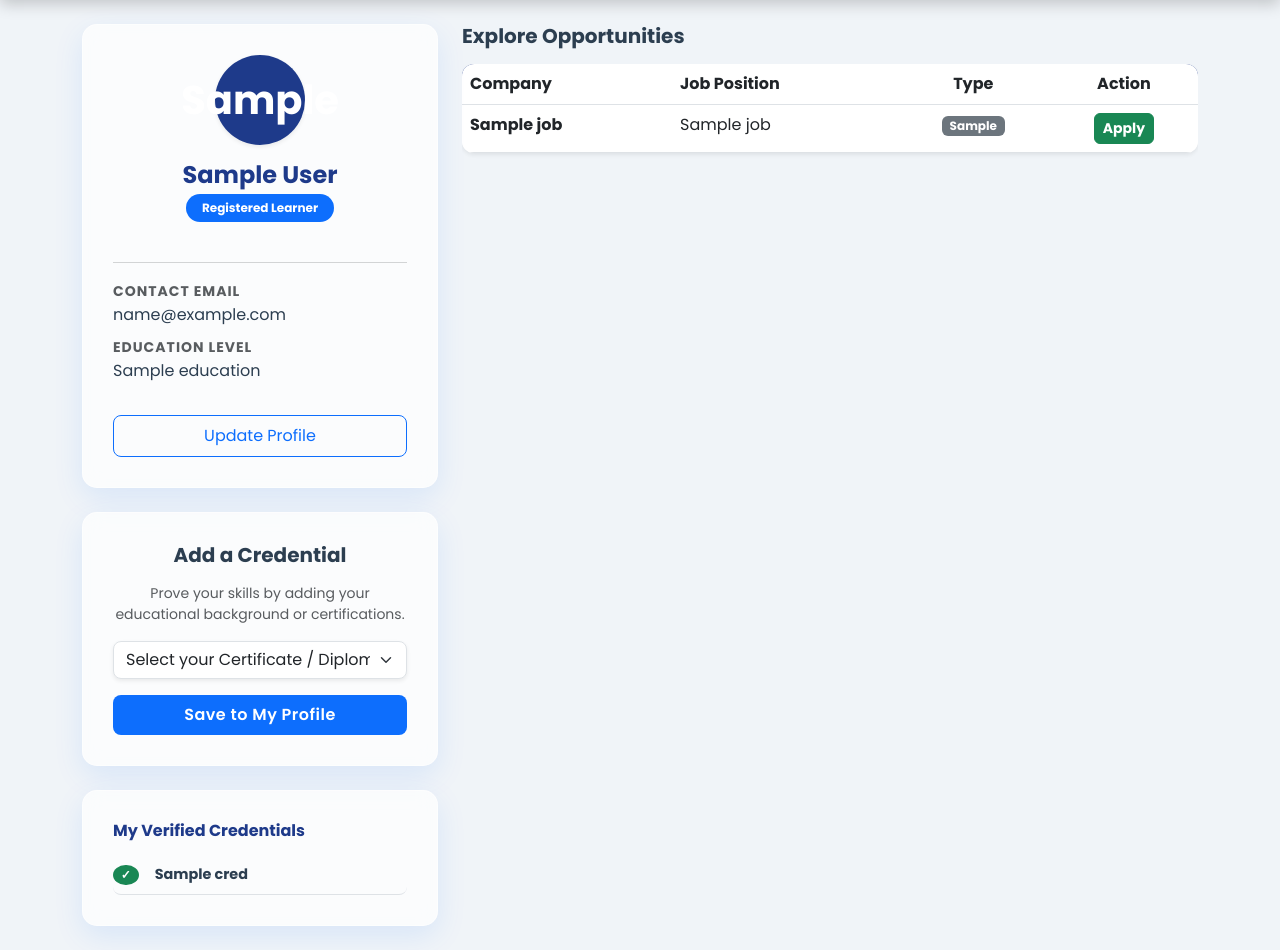
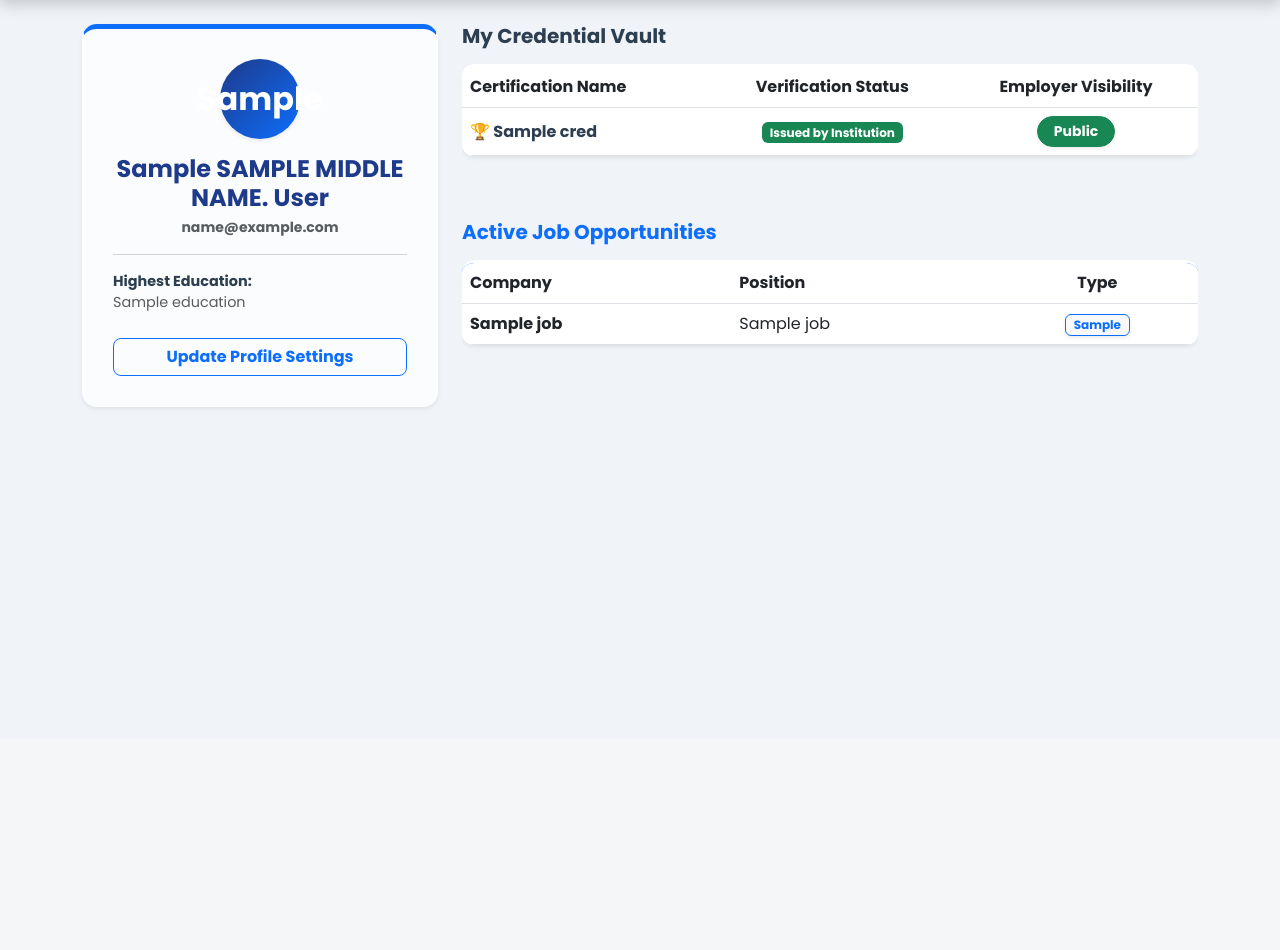
Before and after one commit to Jeysi-Oli/AxisLink-System, a Flask app: template templates/learner_dashboard.html in a window 1280 px wide. Shown: the part 62-1012 px from the top of the page. After the commit the page ends 471 px from the top, so only its background shows below. Run offline with Flask 3, Linux system fonts and the light colour scheme; the template is opened without the code that fills it: most values are stand-ins (such as "Sample title", 1, 10 or a date in 2020).

Commit message:
Revamp learner dashboard layout and styling for improved user experience, including enhanced profile card, credential vault display, and job opportunities section.

```diff
--- a/templates/learner_dashboard.html
+++ b/templates/learner_dashboard.html
@@ -1,199 +1,146 @@
-<!-- ======================================================================= -->
-<!-- MODULE: learner_dashboard.html                                          -->
-<!-- DESCRIPTION: Serves as the primary user interface for authenticated     -->
-<!--              learners. Displays the personal profile, credential        -->
-<!--              management form, and available job opportunities.          -->
-<!-- ======================================================================= -->
-
 {% extends "base.html" %} {% block content %}
-<div class="row mt-4">
-    <!-- ========================================== -->
-    <!-- SECTION 1: LEARNER PROFILE CARD            -->
-    <!-- ========================================== -->
-    <div class="col-lg-4 mb-4">
-        <div class="glass-card text-center">
-            <!-- Render dynamic user avatar utilizing the initial character of the first name -->
+<div class="row mt-4 mb-5">
+    <div class="col-lg-4">
+        <div
+            class="glass-card mb-4 text-center shadow-sm"
+            style="border-top: 5px solid #0d6efd"
+        >
             <div
-                class="rounded-circle mx-auto mb-3 d-flex justify-content-center align-items-center shadow-sm"
+                class="mb-3 mx-auto d-flex justify-content-center align-items-center rounded-circle shadow-sm"
                 style="
-                    width: 90px;
-                    height: 90px;
-                    background-color: #1e3a8a;
+                    width: 80px;
+                    height: 80px;
+                    background: linear-gradient(135deg, #1e3a8a, #0d6efd);
                     color: white;
-                    font-size: 2.5rem;
+                    font-size: 2rem;
                     font-weight: bold;
                 "
             >
                 {{ learner_info.first_name[0] }}
             </div>
-
-            <!-- Render authenticated learner's full name and status badge -->
             <h4 class="fw-bold mb-1" style="color: #1e3a8a">
-                {{ learner_info.first_name }} {{ learner_info.last_name }}
+                {{ learner_info.first_name }} {% if learner_info.middle_name and
+                learner_info.middle_name.strip() != '' %} {{
+                learner_info.middle_name[0] | upper }}. {% endif %} {{
+                learner_info.last_name }}
             </h4>
-            <span
-                class="badge bg-primary mb-4 px-3 py-2"
-                style="border-radius: 20px"
-                >Registered Learner</span
-            >
-
+            <p class="text-muted small fw-bold mb-3">
+                {{ learner_info.email }}
+            </p>
             <hr class="text-muted" />
-
-            <!-- Render basic contact and educational background information -->
-            <div class="text-start mt-3">
-                <p class="mb-2">
-                    <small
-                        class="text-muted fw-bold text-uppercase"
-                        style="letter-spacing: 1px"
-                        >Contact Email</small
-                    >
-                    <br />
-                    <span style="color: #2c3e50; font-weight: 500"
-                        >{{ learner_info.email }}</span
-                    >
-                </p>
-                <p class="mb-2">
-                    <small
-                        class="text-muted fw-bold text-uppercase"
-                        style="letter-spacing: 1px"
-                        >Education Level</small
-                    >
-                    <br />
-                    <span style="color: #2c3e50; font-weight: 500"
-                        >{{ learner_info.education }}</span
-                    >
+            <div class="text-start mb-4">
+                <p class="mb-1" style="font-size: 0.9rem">
+                    <strong style="color: #2c3e50">Highest Education:</strong
+                    ><br />
+                    <span class="text-muted">{{ learner_info.education }}</span>
                 </p>
             </div>
-
-            <!-- Navigation endpoint for profile modification -->
             <a
                 href="/update_profile"
-                class="btn btn-outline-primary w-100 mt-4 py-2"
+                class="btn btn-outline-primary w-100 fw-bold"
                 style="border-radius: 8px"
             >
-                Update Profile
+                Update Profile Settings
             </a>
-        </div>
-
-        <!-- ========================================== -->
-        <!-- SECTION 2: CREDENTIAL ACQUISITION FORM     -->
-        <!-- ========================================== -->
-        <div class="glass-card mt-4 text-center">
-            <h5 class="fw-bold mb-3" style="color: #2c3e50">
-                Add a Credential
-            </h5>
-            <p class="text-muted small mb-3">
-                Prove your skills by adding your educational background or
-                certifications.
-            </p>
-
-            <!-- Form for associating new credentials with the learner's profile -->
-            <form action="/add_credential" method="POST">
-                <div class="mb-3 text-start">
-                    <select
-                        name="credential_id"
-                        class="form-select shadow-sm"
-                        style="border-radius: 8px"
-                        required
-                    >
-                        <option value="" disabled selected>
-                            Select your Certificate / Diploma...
-                        </option>
-
-                        <!-- Dynamically populate dropdown with available credentials from the database -->
-                        {% for cred in credentials_list %}
-                        <option value="{{ cred.credential_id }}">
-                            {{ cred.credential_name }}
-                        </option>
-                        {% endfor %}
-                    </select>
-                </div>
-                <button type="submit" class="btn btn-custom-blue w-100 py-2">
-                    Save to My Profile
-                </button>
-            </form>
-        </div>
-
-        <!-- ========================================== -->
-        <!-- SECTION 3: ACQUIRED CREDENTIALS DISPLAY    -->
-        <!-- ========================================== -->
-        <div class="glass-card mt-4">
-            <h6 class="fw-bold mb-3" style="color: #1e3a8a">
-                My Verified Credentials
-            </h6>
-
-            <ul class="list-group list-group-flush" style="border-radius: 8px">
-                <!-- Iterate through the learner's verified credentials provided by the backend -->
-                {% for my_cred in my_credentials_list %}
-                <li class="list-group-item bg-transparent px-0 border-bottom">
-                    <div class="d-flex align-items-center">
-                        <span
-                            class="badge bg-success me-3"
-                            style="border-radius: 50%"
-                            >✓</span
-                        >
-                        <strong style="color: #2c3e50; font-size: 0.9rem"
-                            >{{ my_cred.credential_name }}</strong
-                        >
-                    </div>
-                </li>
-                {% else %}
-                <!-- Fallback UI state for learners with no saved credentials -->
-                <li
-                    class="list-group-item bg-transparent px-0 text-muted small text-center border-0 py-3"
-                >
-                    No credentials added yet. Add one above to showcase your
-                    skills!
-                </li>
-                {% endfor %}
-            </ul>
         </div>
     </div>
 
-    <!-- ========================================== -->
-    <!-- SECTION 4: ACTIVE JOB OPPORTUNITIES        -->
-    <!-- ========================================== -->
     <div class="col-lg-8">
-        <h5 class="fw-bold mb-3" style="color: #2c3e50">
-            Explore Opportunities
-        </h5>
-
+        <h5 class="fw-bold mb-3" style="color: #2c3e50">My Credential Vault</h5>
         <div class="table-responsive mb-5">
-            <table class="table table-hover table-custom shadow-sm">
-                <thead>
+            <table
+                class="table table-hover table-custom shadow-sm"
+                style="border-top: 3px solid #1e3a8a"
+            >
+                <thead style="background-color: #f8f9fa; color: #2c3e50">
                     <tr>
-                        <th>Company</th>
-                        <th>Job Position</th>
-                        <th class="text-center">Type</th>
-                        <th class="text-center">Action</th>
+                        <th>Certification Name</th>
+                        <th class="text-center">Verification Status</th>
+                        <th class="text-center">Employer Visibility</th>
                     </tr>
                 </thead>
                 <tbody>
-                    <!-- Iterate through the globally available active job postings -->
+                    {% for my_cred in my_credentials_list %}
+                    <tr>
+                        <td class="fw-bold align-middle" style="color: #2c3e50">
+                            🏆 {{ my_cred.credential_name }}
+                        </td>
+                        <td class="text-center align-middle">
+                            <span
+                                class="badge bg-success"
+                                style="border-radius: 6px"
+                                >Issued by Institution</span
+                            >
+                        </td>
+                        <td class="text-center align-middle">
+                            {% if my_cred.visibility_status == 'Public' %}
+                            <a
+                                href="/toggle_visibility/{{ my_cred.learner_credential_id }}"
+                                class="btn btn-sm btn-success fw-bold px-3 shadow-sm"
+                                style="border-radius: 20px"
+                            >
+                                Public
+                            </a>
+                            {% else %}
+                            <a
+                                href="/toggle_visibility/{{ my_cred.learner_credential_id }}"
+                                class="btn btn-sm btn-secondary fw-bold px-3 shadow-sm"
+                                style="border-radius: 20px"
+                            >
+                                Private
+                            </a>
+                            {% endif %}
+                        </td>
+                    </tr>
+                    {% else %}
+                    <tr>
+                        <td colspan="3" class="text-center text-muted py-4">
+                            Your vault is currently empty. Credentials will
+                            automatically appear here once issued by an
+                            accredited institution.
+                        </td>
+                    </tr>
+                    {% endfor %}
+                </tbody>
+            </table>
+        </div>
+
+        <h5 class="fw-bold mb-3" style="color: #0d6efd">
+            Active Job Opportunities
+        </h5>
+        <div class="table-responsive mb-4">
+            <table
+                class="table table-hover table-custom shadow-sm"
+                style="border-top: 3px solid #0d60fd"
+            >
+                <thead style="background-color: #0d6efd; color: white">
+                    <tr>
+                        <th>Company</th>
+                        <th>Position</th>
+                        <th class="text-center">Type</th>
+                    </tr>
+                </thead>
+                <tbody>
                     {% for job in jobs_list %}
                     <tr>
                         <td class="fw-bold">{{ job.company_name }}</td>
                         <td>{{ job.job_title }}</td>
                         <td class="text-center">
-                            <span class="badge bg-secondary"
-                                >{{ job.employment_type }}</span
+                            <span
+                                class="badge bg-light text-primary shadow-sm"
+                                style="
+                                    border: 1px solid #0d6efd;
+                                    border-radius: 6px;
+                                "
                             >
-                        </td>
-                        <td class="text-center">
-                            <button
-                                class="btn btn-sm btn-success fw-bold"
-                                style="border-radius: 6px"
-                            >
-                                Apply
-                            </button>
+                                {{ job.employment_type }}
+                            </span>
                         </td>
                     </tr>
                     {% else %}
-                    <!-- Fallback UI state when no job opportunities are available -->
                     <tr>
-                        <td colspan="4" class="text-center text-muted py-5">
-                            No job opportunities available at the moment. Check
-                            back later!
+                        <td colspan="3" class="text-center text-muted py-4">
+                            No active job postings available at the moment.
                         </td>
                     </tr>
                     {% endfor %}
```
